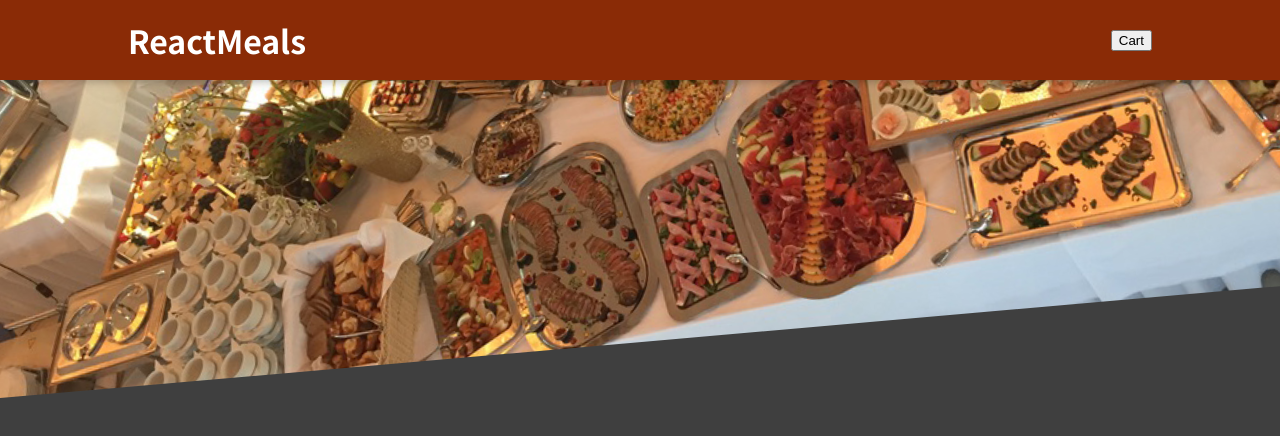
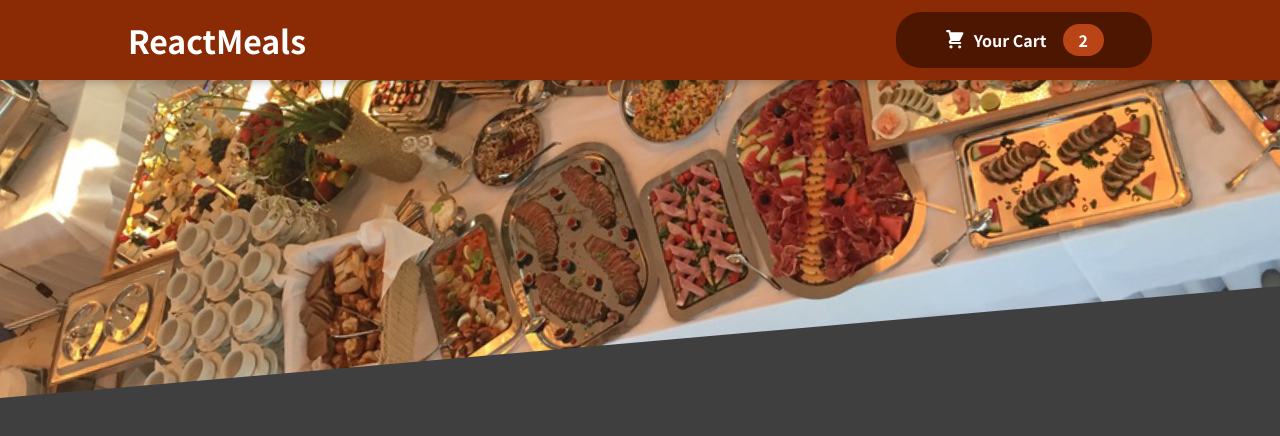
Before and after one commit to ehsan2793/ReactMeals, a React (Create React App) app: page / in a window 1280 px wide. Shown: the top 436 px of the page. Built offline with nearby package versions, Linux system fonts and the light colour scheme.

Commit message:
meal summary added

```diff
--- /dev/null
+++ b/src/components/Cart/CartIcon.js
@@ -0,0 +1,13 @@
+const CartIcon = () => {
+    return (
+        <svg
+            xmlns='http://www.w3.org/2000/svg'
+            viewBox='0 0 20 20'
+            fill='currentColor'
+        >
+            <path d='M3 1a1 1 0 000 2h1.22l.305 1.222a.997.997 0 00.01.042l1.358 5.43-.893.892C3.74 11.846 4.632 14 6.414 14H15a1 1 0 000-2H6.414l1-1H14a1 1 0 00.894-.553l3-6A1 1 0 0017 3H6.28l-.31-1.243A1 1 0 005 1H3zM16 16.5a1.5 1.5 0 11-3 0 1.5 1.5 0 013 0zM6.5 18a1.5 1.5 0 100-3 1.5 1.5 0 000 3z' />
+        </svg>
+    );
+};
+
+export default CartIcon;
--- a/src/components/Layout/Header.js
+++ b/src/components/Layout/Header.js
@@ -1,19 +1,19 @@
-import React from 'react'
-import mealsImage from '../../assets/meals.jpg'
-import classes from './Header.module.css'
+import React from 'react';
+import mealsImage from '../../assets/meals.jpg';
+import classes from './Header.module.css';
+import HeaderCartButton from './HeaderCartButton';
 const Header = (props) => {
     return (
         <React.Fragment>
             <header className={classes.header}>
                 <h1>ReactMeals</h1>
-                <button>Cart</button>
+                <HeaderCartButton />
             </header>
             <div className={classes['main-image']}>
                 <img src={mealsImage} alt="Table full of diffrent foods" />
             </div>
+        </React.Fragment>
+    );
+};
 
-        </React.Fragment>
-    )
-}
-
-export default Header
+export default Header;
--- /dev/null
+++ b/src/components/Layout/HeaderCartButton.js
@@ -0,0 +1,16 @@
+import React from 'react';
+import CartIcon from '../Cart/CartIcon';
+import classes from './HeaderCartButton.module.css';
+const HeaderCartButton = (props) => {
+    return (
+        <button className={classes.button}>
+            <span className={classes.icon}>
+                <CartIcon />
+            </span>
+            <span>Your Cart</span>
+            <span className={classes.badge}>2</span>
+        </button>
+    );
+};
+
+export default HeaderCartButton;
--- /dev/null
+++ b/src/components/Layout/HeaderCartButton.module.css
@@ -0,0 +1,59 @@
+.button {
+  cursor: pointer;
+  font: inherit;
+  border: none;
+  background-color: #4d1601;
+  color: white;
+  padding: 0.75rem 3rem;
+  display: flex;
+  justify-content: space-around;
+  align-items: center;
+  border-radius: 25px;
+  font-weight: bold;
+}
+
+.button:hover,
+.button:active {
+  background-color: #2c0d00;
+}
+
+.icon {
+  width: 1.35rem;
+  height: 1.35rem;
+  margin-right: 0.5rem;
+}
+
+.badge {
+  background-color: #b94517;
+  padding: 0.25rem 1rem;
+  border-radius: 25px;
+  margin-left: 1rem;
+  font-weight: bold;
+}
+
+.button:hover .badge,
+.button:active .badge {
+  background-color: #92320c;
+}
+
+.bump {
+  animation: bump 300ms ease-out;
+}
+
+@keyframes bump {
+  0% {
+    transform: scale(1);
+  }
+  10% {
+    transform: scale(0.9);
+  }
+  30% {
+    transform: scale(1.1);
+  }
+  50% {
+    transform: scale(1.15);
+  }
+  100% {
+    transform: scale(1);
+  }
+}
```
Also changed, not shown: src/components/Meals/AvailableMeals.js (added, +9 -0 lines), src/components/Meals/MealsSummary.js (added, +19 -0 lines), src/components/Meals/MealsSummary.module.css (added, +18 -0 lines), src/components/Meals/AvailableMeals.module.css (added), src/components/Meals/Meal.js (added), 1 other file (tests, documents, lock files or other folders).
